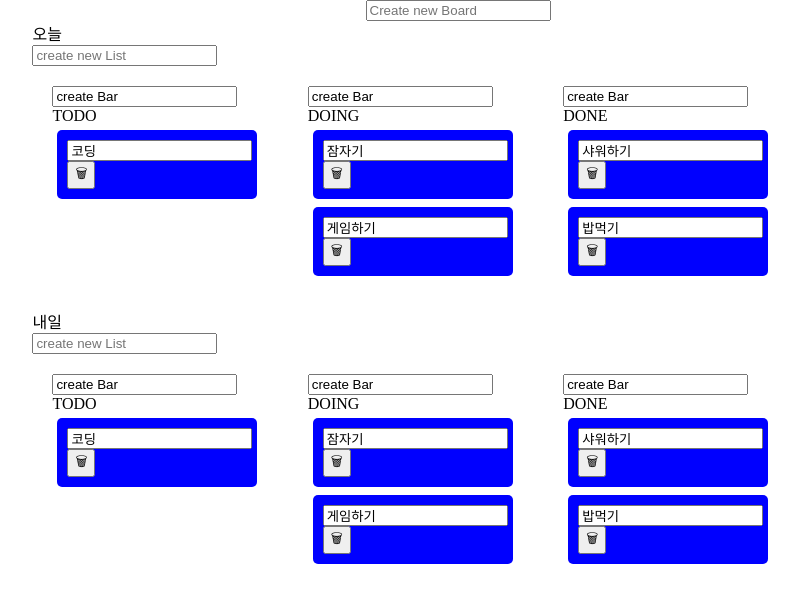
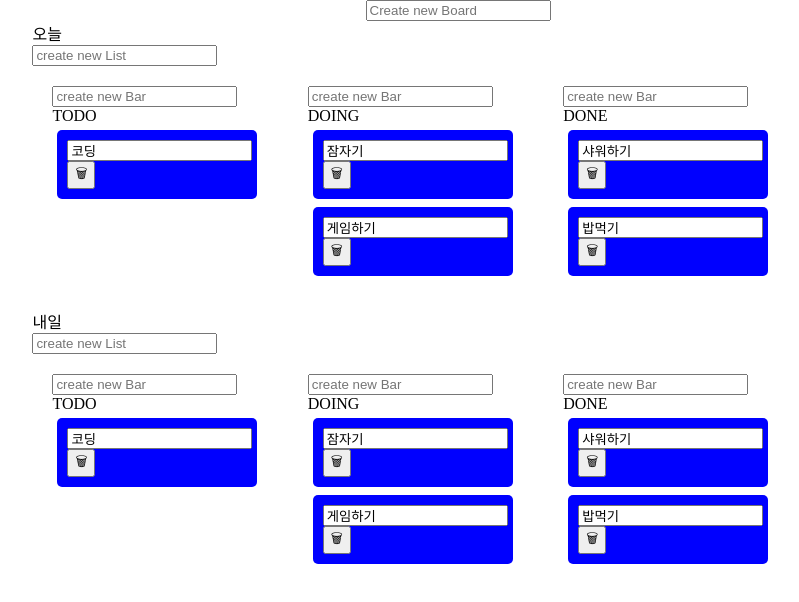
Before and after one commit to LikeRudin/recoil-start, a React (Vite) app: page / in a window 1280 px wide. Shown: the top 602 px of the page, without its empty margins (182-981 px from the left). Built offline with nearby package versions, Linux system fonts and the light colour scheme.

Commit message:
REFACTORIG: change input by actually working form

```diff
--- a/src/board-for-list.tsx
+++ b/src/board-for-list.tsx
@@ -66,7 +66,7 @@ const BoardForList = ({ boardName, boardIndex }: BoardForListProps) => {
           <FormCreatingList boardIndex={boardIndex} />
 
           <Droppable
-            droppableId={`${boardName}-${boardIndex}`}
+            droppableId={`board-${boardIndex}`}
             direction="horizontal"
             type="column"
           >
--- a/src/list-for-bar.tsx
+++ b/src/list-for-bar.tsx
@@ -2,6 +2,7 @@ import styled from "styled-components";
 import { Droppable, Draggable } from "react-beautiful-dnd";
 import Bar from "./bar";
 import { useEffect, useState, memo } from "react";
+import FormCreatingBar from "./components/create-bar";
 interface ListForBarProps {
   listName: string;
   bars: any[];
@@ -57,10 +58,10 @@ const ListForBar = ({
     >
       {(provided) => (
         <DragSpace {...provided.draggableProps} ref={provided.innerRef}>
-          <Input value="create Bar" />
+          <FormCreatingBar boardIndex={boardIndex} listIndex={listIndex} />
           <h1 {...provided.dragHandleProps}>{listName}</h1>
           <Droppable
-            droppableId={`${boardName}-${boardIndex}-${listIndex}`}
+            droppableId={`list-${boardIndex}-${listIndex}`}
             direction="vertical"
             type="row"
           >
```
